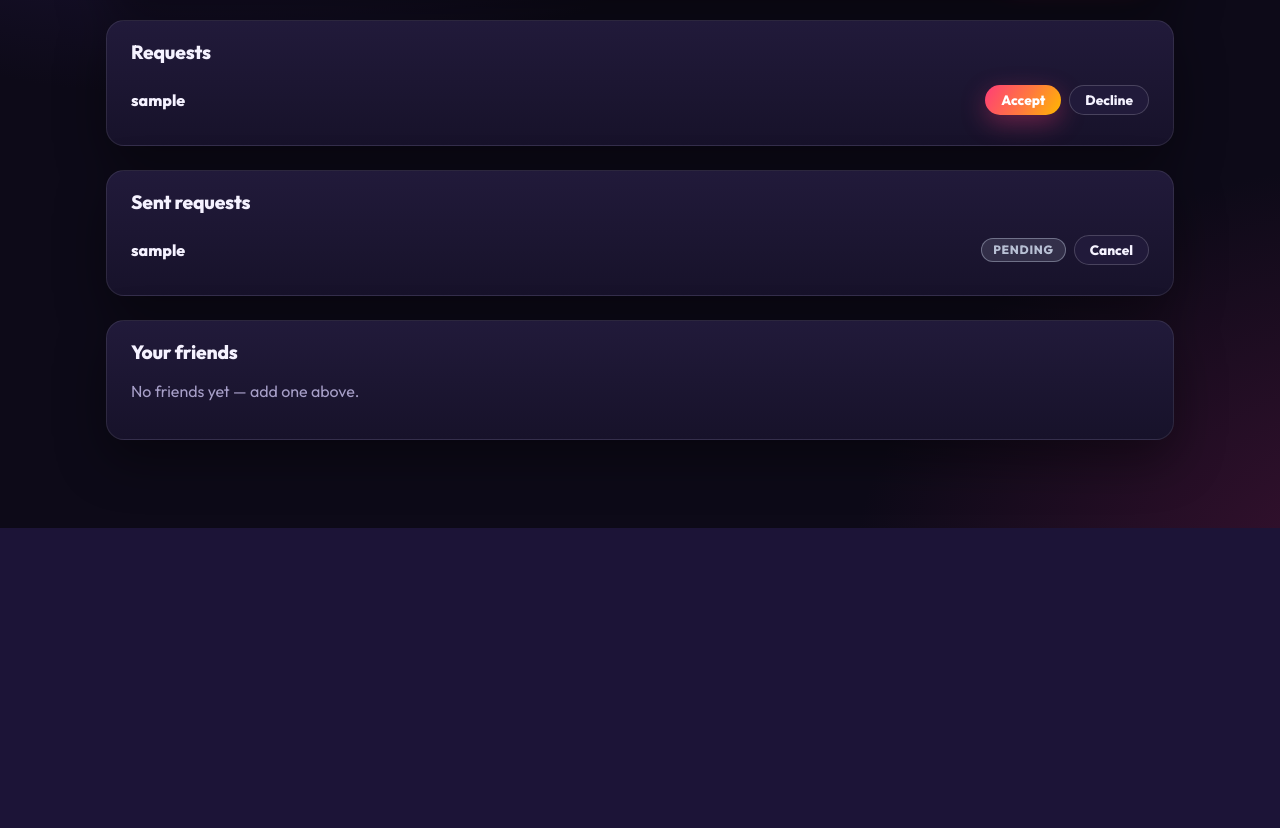
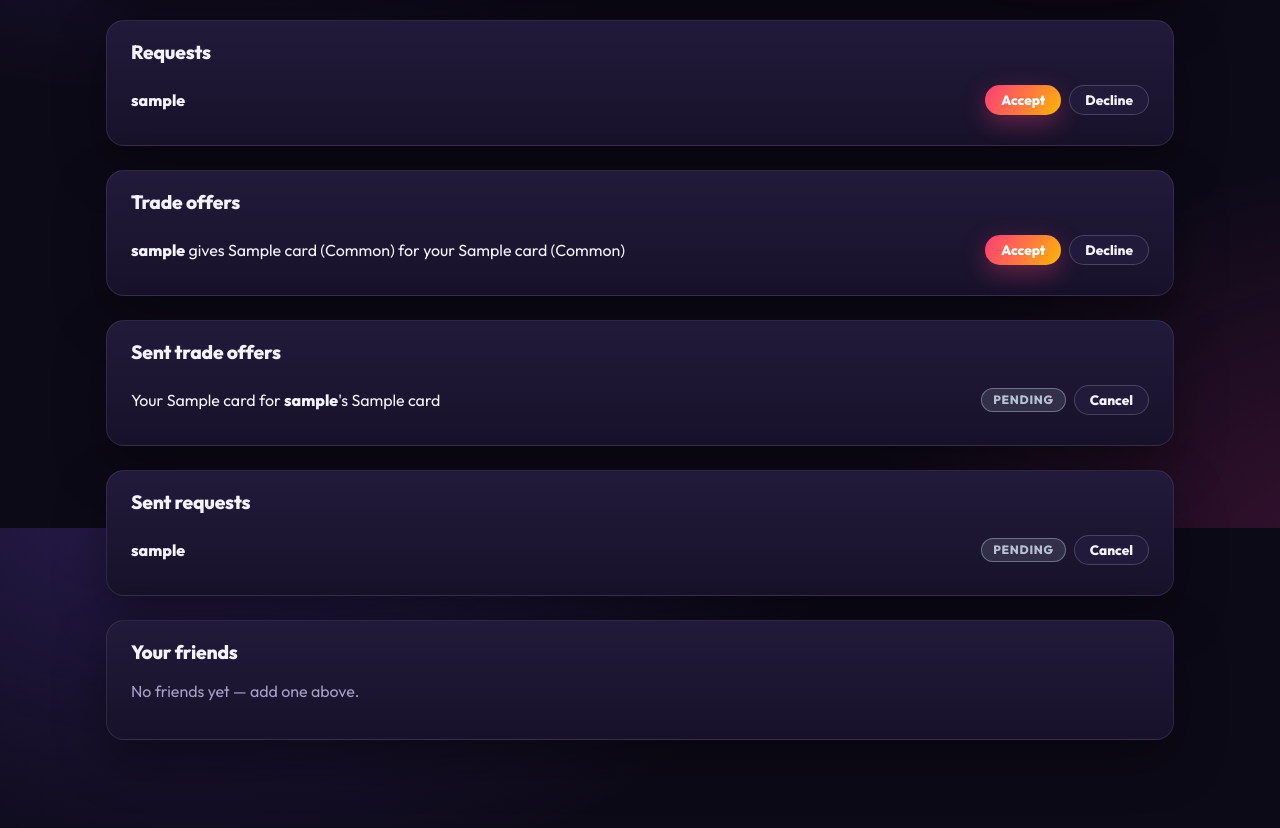
Before and after one commit to LucaCeccarelli/EmaPack, a Django app: page /friends/ in a window 1280 px wide. Shown: the part 272-1100 px from the top of the page. Before the commit the page ends 800 px from the top, so only its background shows below. Run offline with Django 5.2, Linux system fonts and the light colour scheme; a user stored in the database is signed in; tables that the repository leaves empty hold one stand-in row (values such as "Sample post").

Commit message:
feat(trades): propose from a friend's card page, accept/decline on Friends
Co-Authored-By: Claude Opus 5.5 <noreply@anthropic.com>

```diff
--- a/game/static/game/tcg.css
+++ b/game/static/game/tcg.css
@@ -335,13 +335,14 @@ main {
 
 /* ---------- Friends ---------- */
 .add-friend { padding: 20px 24px; margin-bottom: 24px; }
-.add-friend label { display: block; margin-bottom: 8px; font-weight: 600; font-size: .9rem; }
+.add-friend label, .trade-form label { display: block; margin-bottom: 8px; font-weight: 600; font-size: .9rem; }
+.trade-form { margin-top: 20px; padding-top: 16px; border-top: 1px solid var(--line); }
 .add-friend-row { display: flex; flex-wrap: wrap; gap: 10px; }
-.add-friend-row input {
+.add-friend-row input, .add-friend-row select {
   flex: 1 1 160px; min-width: 0; padding: 11px 14px; border-radius: 12px; font: inherit;
   border: 1px solid var(--line-strong); background: var(--bg); color: var(--text);
 }
-.add-friend-row input:focus { outline: none; border-color: var(--focus); box-shadow: 0 0 0 3px color-mix(in srgb, var(--focus) 30%, transparent); }
+.add-friend-row input:focus, .add-friend-row select:focus { outline: none; border-color: var(--focus); box-shadow: 0 0 0 3px color-mix(in srgb, var(--focus) 30%, transparent); }
 .friend-list { padding: 20px 24px; margin-bottom: 24px; }
 .friend-list h2 { margin: 0 0 12px; font-size: 1.2rem; }
 .friend-list ul, .friend-list ol { margin: 0; padding: 0; list-style: none; }
--- a/game/templates/game/friends.html
+++ b/game/templates/game/friends.html
@@ -53,6 +53,40 @@
 </section>
 {% endif %}
 
+{% if trades_in %}
+<section class="panel friend-list">
+  <h2>{% trans "Trade offers" %}</h2>
+  <ul>
+    {% for t in trades_in %}
+    <li>
+      <span>{% blocktrans with username=t.from_user.username offered=t.offered.name offered_rarity=t.offered.get_rarity_display requested=t.requested.name requested_rarity=t.requested.get_rarity_display %}<strong>{{ username }}</strong> gives {{ offered }} ({{ offered_rarity }}) for your {{ requested }} ({{ requested_rarity }}){% endblocktrans %}</span>
+      <span class="friend-actions">
+        <form method="post" action="{% url 'trade_accept' t.pk %}">{% csrf_token %}<button class="btn small">{% trans "Accept" %}</button></form>
+        <form method="post" action="{% url 'trade_remove' t.pk %}">{% csrf_token %}<button class="btn small ghost">{% trans "Decline" %}</button></form>
+      </span>
+    </li>
+    {% endfor %}
+  </ul>
+</section>
+{% endif %}
+
+{% if trades_out %}
+<section class="panel friend-list">
+  <h2>{% trans "Sent trade offers" %}</h2>
+  <ul>
+    {% for t in trades_out %}
+    <li>
+      <span>{% blocktrans with username=t.to_user.username offered=t.offered.name requested=t.requested.name %}Your {{ offered }} for <strong>{{ username }}</strong>'s {{ requested }}{% endblocktrans %}</span>
+      <span class="friend-actions">
+        <span class="chip">{% trans "Pending" %}</span>
+        <form method="post" action="{% url 'trade_remove' t.pk %}">{% csrf_token %}<button class="btn small ghost">{% trans "Cancel" %}</button></form>
+      </span>
+    </li>
+    {% endfor %}
+  </ul>
+</section>
+{% endif %}
+
 {% if outgoing %}
 <section class="panel friend-list">
   <h2>{% trans "Sent requests" %}</h2>
--- a/game/trades.py
+++ b/game/trades.py
@@ -18,7 +18,8 @@ def propose_trade(user, friend_username, requested_id, offered_id):
     requested = Card.objects.filter(pk=requested_id, pulls__user=friend).first()
     if not requested:
         raise TradeError(_("%(username)s doesn't own that card.") % {"username": friend.username})
-    offered = Card.objects.filter(pk=offered_id, pulls__user=user).first()
+    # Comes straight from a <select>: a tampered, non-numeric id would make the lookup raise.
+    offered = str(offered_id).isdigit() and Card.objects.filter(pk=offered_id, pulls__user=user).first()
     if not offered:
         raise TradeError(_("Pick a card you own to offer."))
     return Trade.objects.create(from_user=user, to_user=friend, offered=offered, requested=requested)
--- a/game/views.py
+++ b/game/views.py
@@ -15,6 +15,7 @@ from django.template.loader import render_to_string
 from django.views.decorators.http import require_POST
 
 from . import friends as friend_logic
+from . import trades as trade_logic
 from .management.commands.import_komi import HEX_COLOR
 from .models import Card, Friendship, Rarity, Status, User
 from .packs import PackUnavailable, open_pack
@@ -212,9 +213,10 @@ def card_detail(request, pk, username=None):
             raise Http404
     card = get_object_or_404(Card.objects.filter(pulls__user=owner).distinct(), pk=pk)
     copies = owner.pulls.filter(card=card).count()
-    return render(request, "game/card_detail.html", {
-        "card": card, "copies": copies, "owner": owner if username is not None else None,
-    })
+    context = {"card": card, "copies": copies, "owner": owner if username is not None else None}
+    if username is not None:  # a friend's card: offer one of yours for it
+        context["my_cards"] = Card.objects.filter(pulls__user=request.user).distinct().order_by("name")
+    return render(request, "game/card_detail.html", context)
 
 
 @login_required
@@ -235,6 +237,8 @@ def friends(request):
         "outgoing": Friendship.objects.filter(
             from_user=request.user, status=Friendship.Status.PENDING
         ).select_related("to_user"),
+        "trades_in": request.user.trades_received.select_related("from_user", "offered", "requested"),
+        "trades_out": request.user.trades_sent.select_related("to_user", "offered", "requested"),
     })
 
 
@@ -288,6 +292,38 @@ def friend_collection(request, username):
 
 
 @login_required
+@require_POST
+def trade_propose(request, username, pk):
+    try:
+        trade_logic.propose_trade(request.user, username, pk, request.POST.get("offered"))
+        messages.success(request, _("Trade offer sent!"))
+    except trade_logic.TradeError as e:
+        messages.error(request, str(e))
+    return redirect("friends")
+
+
+@login_required
+@require_POST
+def trade_accept(request, pk):
+    try:
+        trade_logic.accept_trade(request.user, pk)
+        messages.success(request, _("Trade done! Check your collection."))
+    except trade_logic.TradeError as e:
+        messages.error(request, str(e))
+    return redirect("friends")
+
+
+@login_required
+@require_POST
+def trade_remove(request, pk):
+    try:
+        trade_logic.remove_trade(request.user, pk)
+    except trade_logic.TradeError as e:
+        messages.error(request, str(e))
+    return redirect("friends")
+
+
+@login_required
 def propose_card(request):
     mine = request.user.proposals.order_by("-proposed_at")
     at_limit = mine.filter(status=Status.PENDING).count() >= MAX_PENDING_PROPOSALS
--- a/tcg/urls.py
+++ b/tcg/urls.py
@@ -22,6 +22,9 @@ urlpatterns = [
     path("friends/<int:pk>/remove/", views.friend_remove, name="friend_remove"),
     path("friends/<str:username>/collection/", views.friend_collection, name="friend_collection"),
     path("friends/<str:username>/cards/<int:pk>/", views.card_detail, name="friend_card_detail"),
+    path("friends/<str:username>/cards/<int:pk>/trade/", views.trade_propose, name="trade_propose"),
+    path("trades/<int:pk>/accept/", views.trade_accept, name="trade_accept"),
+    path("trades/<int:pk>/remove/", views.trade_remove, name="trade_remove"),
     path("signup/", views.signup, name="signup"),
     path("login/", auth_views.LoginView.as_view(), name="login"),
     path("logout/", auth_views.LogoutView.as_view(), name="logout"),
```
Also changed, not shown: game/templates/game/card_detail.html (+16 -0 lines), game/tests/test_trades.py (+42 -0 lines).
